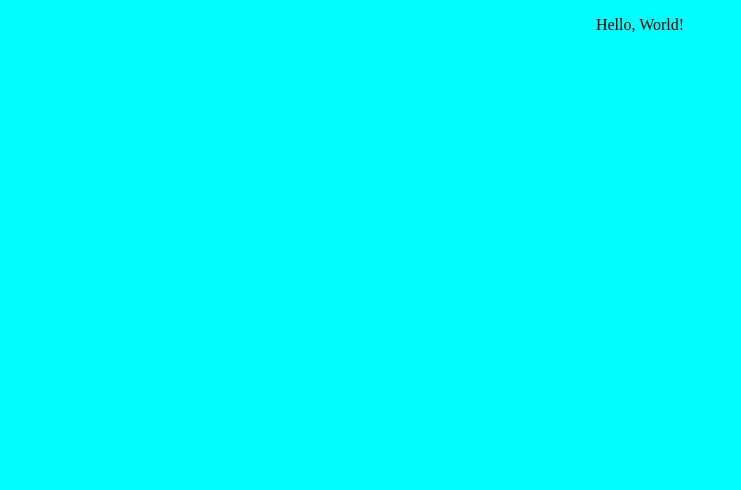
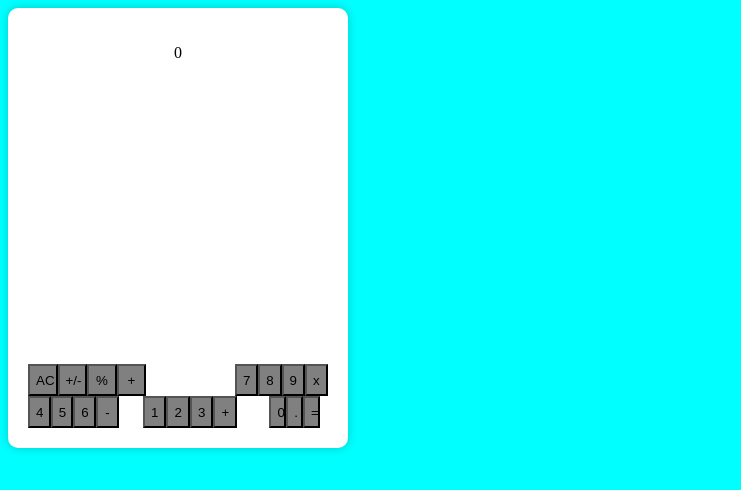
Before and after one commit to Camilovelag/math-magicians, a React (Create React App) app: page / in a window 1280 px wide. Shown: the top 490 px of the page, without its empty margins (0-741 px from the left). Built offline with nearby package versions, Linux system fonts and the light colour scheme.

Commit message:
Create calculator components

```diff
--- a/src/App.js
+++ b/src/App.js
@@ -1,9 +1,10 @@
 import './App.css';
+import Calculator from './components/calculator';
 
 function App() {
   return (
     <div className="App">
-      <p>Hello, World!</p>
+      <Calculator />
     </div>
   );
 }
--- /dev/null
+++ b/src/components/calculator.css
@@ -0,0 +1,25 @@
+.calculator {
+  width: 300px;
+  height: 400px;
+  background-color: #fff;
+  border-radius: 10px;
+  box-shadow: 0 0 10px 0 rgba(0, 0, 0, 0.2);
+  display: flex;
+  flex-direction: column;
+  align-items: center;
+  justify-content: space-between;
+  padding: 20px;
+}
+
+.pad {
+  width: 100%;
+  display: flex;
+  flex-wrap: wrap;
+  justify-content: space-between;
+}
+
+.button {
+  width: 25%;
+  height: 2rem;
+  background-color: gray;
+}
--- /dev/null
+++ b/src/components/calculator.js
@@ -0,0 +1,53 @@
+import { Component } from 'react';
+import './calculator.css';
+
+class Calculator extends Component {
+  constructor(props) {
+    super(props);
+    this.state = {
+      result: 0,
+    };
+  }
+
+  render() {
+    const { result } = this.state;
+    return (
+      <div className="calculator">
+        <p>{result}</p>
+        <div className="pad">
+          <div>
+            <button type="button" className="button">AC</button>
+            <button type="button" className="button">+/-</button>
+            <button type="button" className="button">%</button>
+            <button type="button" className="button">+</button>
+          </div>
+          <div>
+            <button type="button" className="button">7</button>
+            <button type="button" className="button">8</button>
+            <button type="button" className="button">9</button>
+            <button type="button" className="button">x</button>
+          </div>
+          <div>
+            <button type="button" className="button">4</button>
+            <button type="button" className="button">5</button>
+            <button type="button" className="button">6</button>
+            <button type="button" className="button">-</button>
+          </div>
+          <div>
+            <button type="button" className="button">1</button>
+            <button type="button" className="button">2</button>
+            <button type="button" className="button">3</button>
+            <button type="button" className="button">+</button>
+          </div>
+          <div>
+            <button type="button" className="button">0</button>
+            <button type="button" className="button">.</button>
+            <button type="button" className="button">=</button>
+          </div>
+        </div>
+      </div>
+    );
+  }
+}
+
+export default Calculator;
```
